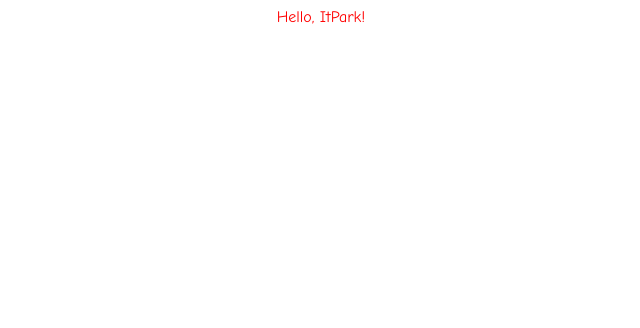
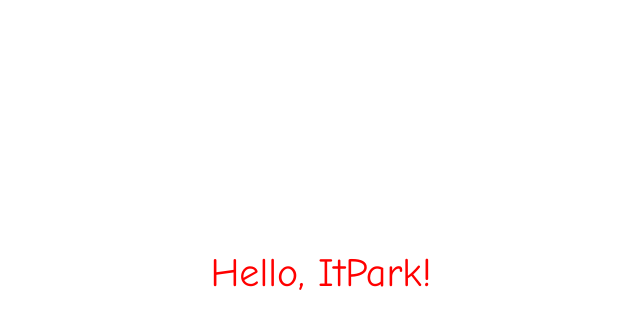
Before and after one commit to smbdsbrain/my_first_site, a plain HTML site: page index.html in a window 1280 px wide. Shown: the whole page, without its empty margins (319-959 px from the left). Drawn offline with Linux system fonts and the light colour scheme.

Commit message:
Update index.html

```diff
--- a/index.html
+++ b/index.html
@@ -9,6 +9,8 @@
 			text-align: center;
 			color: #FF0000;
 			font-family: "Comic Sans MS";
+			margin: 250px 0 0 0;
+			font-size: 250%;
 		}
 	</style>
 	<link rel=stylesheet url="style.css">
```
